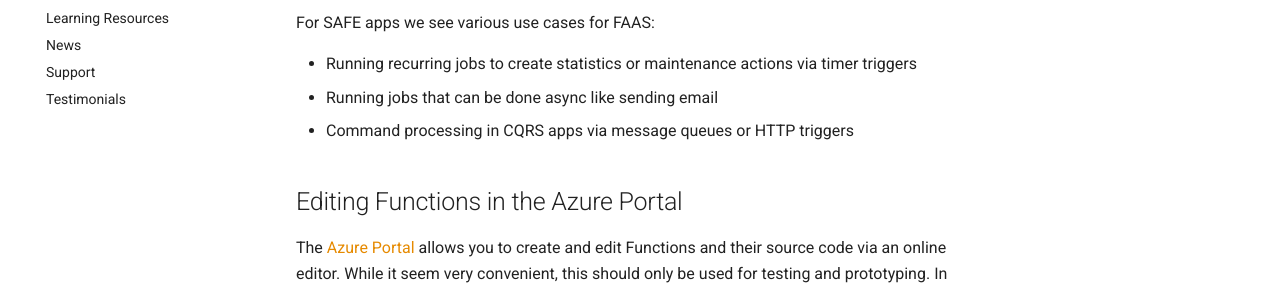
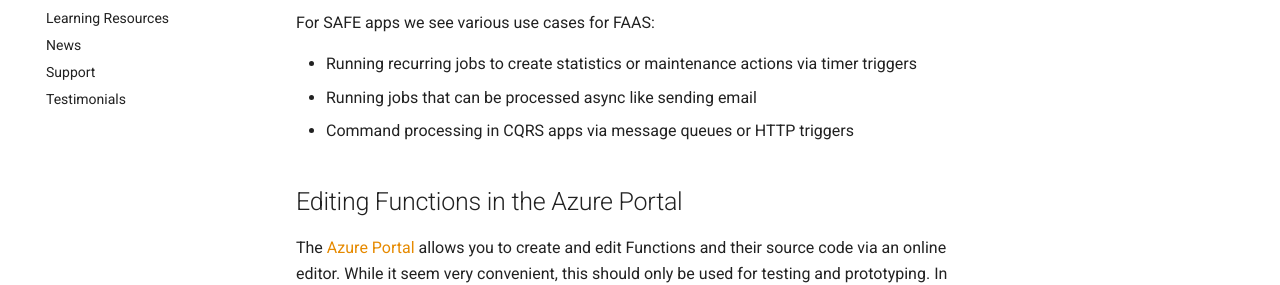
Before and after one commit to SAFE-Stack/docs, an MkDocs documentation site: the page built from docs/feature-azurefunctions.md, in a window 1280 px wide. Shown: the part 443-728 px from the top of the page. Built offline with MkDocs 1.6.1 and Material for MkDocs 9.7.7, drawn with Linux system fonts in a browser that asks for light colours; comment, search, counter and statistics services are not loaded; old or Windows-style settings are respelled for this version of MkDocs.

Commit message:
Use cases

```diff
--- a/docs/feature-azurefunctions.md
+++ b/docs/feature-azurefunctions.md
@@ -9,7 +9,7 @@ With Functions-As-A-Service (FAAS) you can focus on building your business logic
 For SAFE apps we see various use cases for FAAS:
 
 * Running recurring jobs to create statistics or maintenance actions via timer triggers
-* Running jobs that can be done async like sending email
+* Running jobs that can be processed async like sending email
 * Command processing in CQRS apps via message queues or HTTP triggers
 
 
```
